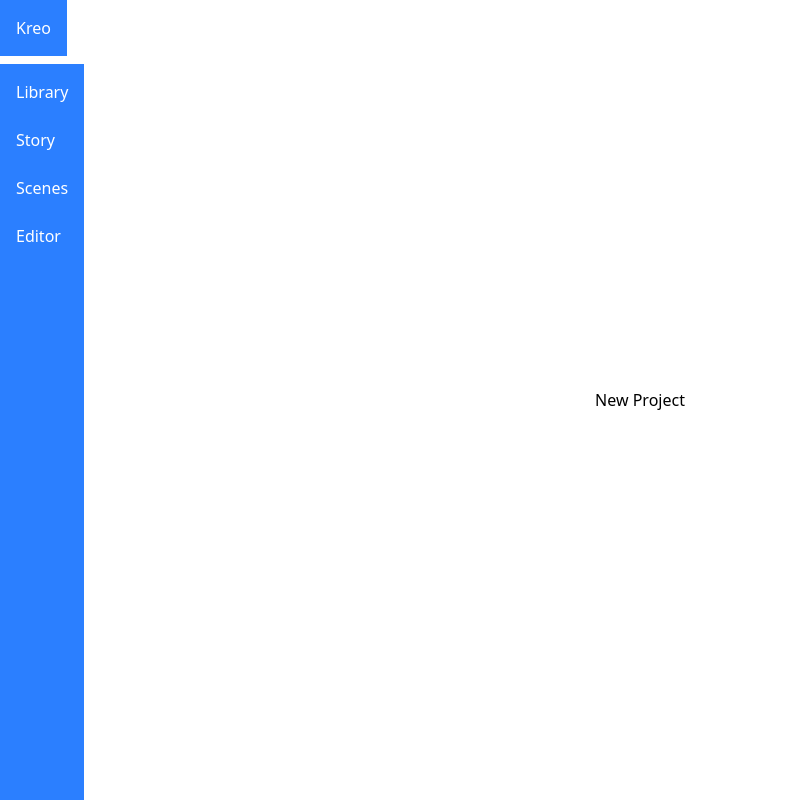
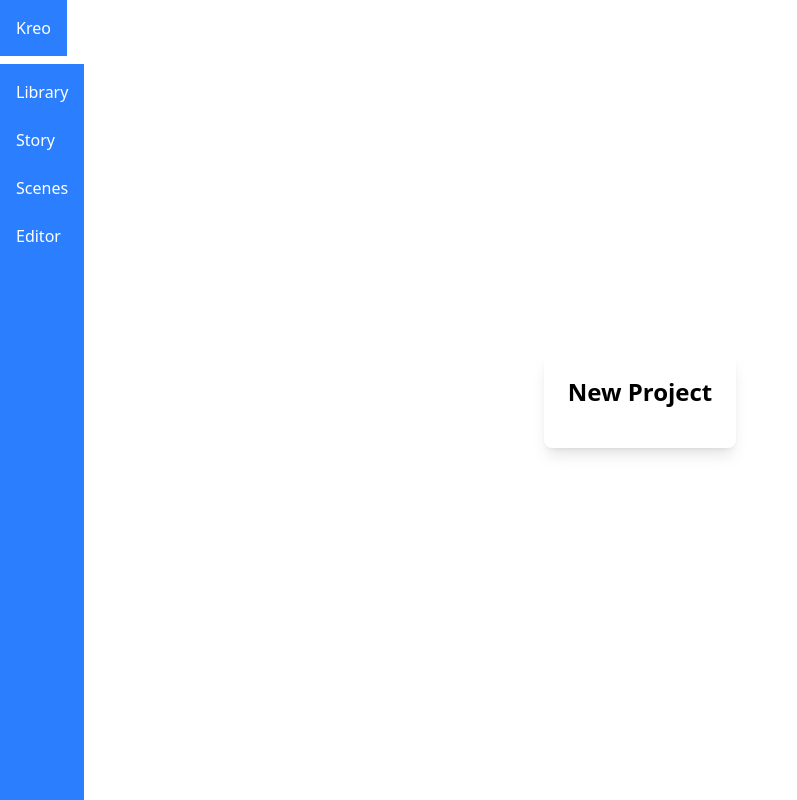
Before and after one commit to ThamzidKarim/Kreo, a React (Vite) app: page / in a window 1280 px wide. Shown: the whole page, without its empty margins (0-797 px from the left). Built offline with nearby package versions, Linux system fonts and the light colour scheme.

Commit message:
Enhance Card component UI

```diff
--- a/src/components/Card.tsx
+++ b/src/components/Card.tsx
@@ -1,7 +1,7 @@
 function Card() {
     return (
-        <div className="card">
-            <h2>New Project</h2>
+        <div className="bg-white shadow-lg rounded-lg p-6 max-w-sm">
+            <h2 className="text-2xl font-bold mb-4">New Project</h2>
         </div>
     );
 }
```
